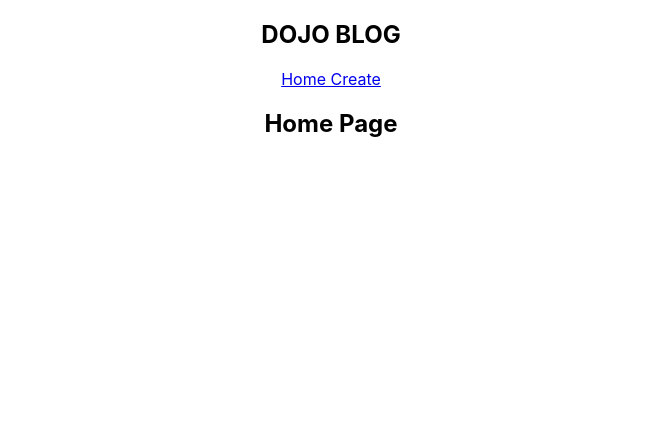
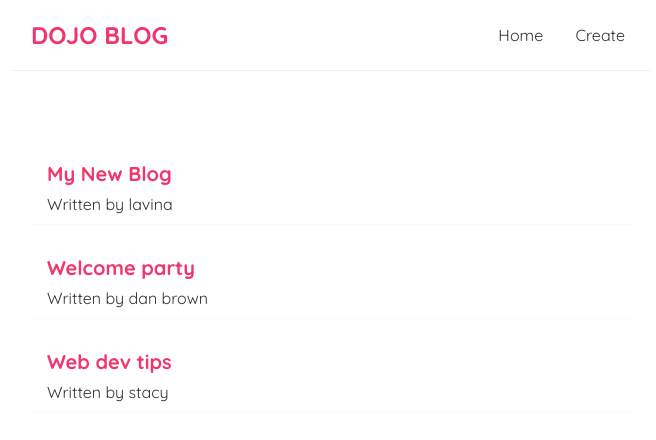
Before and after one commit to LKhushlani/MyBlog, a React (Create React App) app: page / in a window 1280 px wide. Shown: the top 440 px of the page, without its empty margins (309-965 px from the left). Built offline with nearby package versions, Linux system fonts and the light colour scheme.

Commit message:
List of blogs

```diff
--- a/src/App.css
+++ /dev/null
@@ -1,38 +0,0 @@
-.App {
-  text-align: center;
-}
-
-.App-logo {
-  height: 40vmin;
-  pointer-events: none;
-}
-
-@media (prefers-reduced-motion: no-preference) {
-  .App-logo {
-    animation: App-logo-spin infinite 20s linear;
-  }
-}
-
-.App-header {
-  background-color: #282c34;
-  min-height: 100vh;
-  display: flex;
-  flex-direction: column;
-  align-items: center;
-  justify-content: center;
-  font-size: calc(10px + 2vmin);
-  color: white;
-}
-
-.App-link {
-  color: #61dafb;
-}
-
-@keyframes App-logo-spin {
-  from {
-    transform: rotate(0deg);
-  }
-  to {
-    transform: rotate(360deg);
-  }
-}
--- a/src/App.js
+++ b/src/App.js
@@ -1,4 +1,3 @@
-import './App.css';
 import NavBar from './NavBar'
 import Home from './Home'
 function App() {
--- a/src/Home.js
+++ b/src/Home.js
@@ -1,7 +1,24 @@
+import { useState } from 'react'
+
 const Home = () => {
+
+    const [blogs, setBlogs] = useState([
+        {title : 'My New Blog', body : 'lorem .. ipsum', author: 'lavina', id: 1},
+        {title : 'Welcome party', body : 'lorem .. ipsum', author: 'dan brown', id: 2},
+        {title : 'Web dev tips', body : 'lorem .. ipsum', author: 'stacy', id: 3}
+        ]);
     return (
         <div className="home">
-            <h2> Home Page </h2>
+{/* loop through the array and generates a template  using JS using map method*/}
+            {blogs.map((blog) => (
+                <div className="blog-preview" key={blog.idx}>
+                    <h2> { blog.title }</h2>
+                    <p>Written by { blog.author } </p>
+
+                </div>
+
+            ))}
+
         </div>
 
     );
--- a/src/index.css
+++ b/src/index.css
@@ -1,13 +1,52 @@
-body {
+@import url('https://fonts.googleapis.com/css2?family=Quicksand:wght@300;400;500;600;700&display=swap');
+
+/* base styles */
+* {
   margin: 0;
-  font-family: -apple-system, BlinkMacSystemFont, 'Segoe UI', 'Roboto', 'Oxygen',
-    'Ubuntu', 'Cantarell', 'Fira Sans', 'Droid Sans', 'Helvetica Neue',
-    sans-serif;
-  -webkit-font-smoothing: antialiased;
-  -moz-osx-font-smoothing: grayscale;
+  font-family: "Quicksand";
+  color: #333;
+}
+.navbar {
+  padding: 20px;
+  display: flex;
+  align-items: center;
+  max-width: 600px;
+  margin: 0 auto;
+  border-bottom: 1px solid #f2f2f2;
+}
+.navbar h1 {
+  color: #f1356d;
+}
+.navbar .links {
+  margin-left: auto;
+}
+.navbar a {
+  margin-left: 16px;
+  text-decoration: none;
+  padding: 6px;
+}
+.navbar a:hover {
+  color: #f1356d;
+}
+.content {
+  max-width: 600px;
+  margin: 40px auto;
+  padding: 20px;
 }
 
-code {
-  font-family: source-code-pro, Menlo, Monaco, Consolas, 'Courier New',
-    monospace;
+.blog-preview{
+
+  padding: 10px 16px;
+  margin: 20px 0;
+  border-bottom: 1px solid #fafafa;
+
 }
+.blog-preview:hover{
+  box-shadow: 1px 3px 5px rgba(0,0,0,0.1);
+}
+
+.blog-preview h2 {
+  font-size: 20px;
+  color: #f1356d;
+  margin-bottom: 8px;
+}
--- a/src/index.js
+++ b/src/index.js
@@ -11,6 +11,7 @@
   document.getElementById('root')
 );
 
+
 // If you want to start measuring performance in your app, pass a function
 // to log results (for example: reportWebVitals(console.log))
 // or send to an analytics endpoint. Learn more: https://bit.ly/CRA-vitals
```
